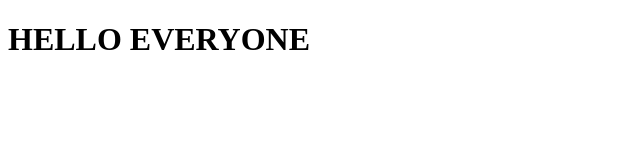
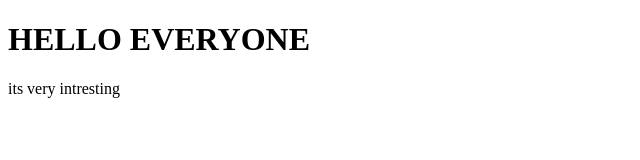
Before and after one commit to Surbhi-Patle-11/My-first-project, a plain HTML site: page index.html in a window 1280 px wide. Shown: the whole page, without its empty margins (0-640 px from the left). Drawn offline with Linux system fonts and the light colour scheme.

Commit message:
info added

```diff
--- a/index.html
+++ b/index.html
@@ -9,6 +9,7 @@
    <h1>
     HELLO EVERYONE
    </h1>
+   <p>its very intresting</p>
 
 </body>
 </html>
```
